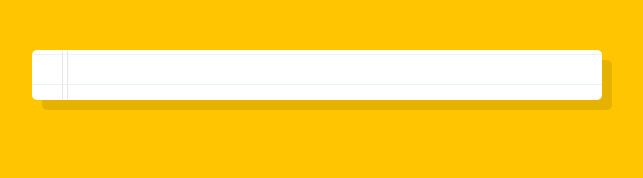
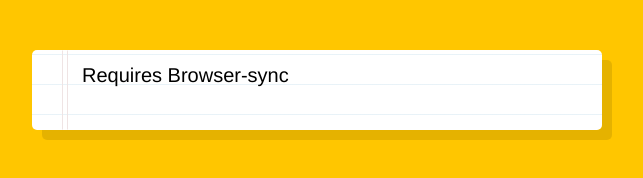
Before and after one commit to speedychital/Javascript-Projects, a website: page tasks-with-voice/index.html in a window 1280 px wide. Shown: the whole page, without its empty margins (323-966 px from the left). Drawn offline with Linux system fonts and the light colour scheme.

Commit message:
update index.html about browser sync

```diff
--- a/tasks-with-voice/index.html
+++ b/tasks-with-voice/index.html
@@ -7,7 +7,7 @@
 </head>
 <body>
 
-  <div class="words" contenteditable>
+  <div class="words" contenteditable> Requires Browser-sync
   </div>
 
 <script>
```
